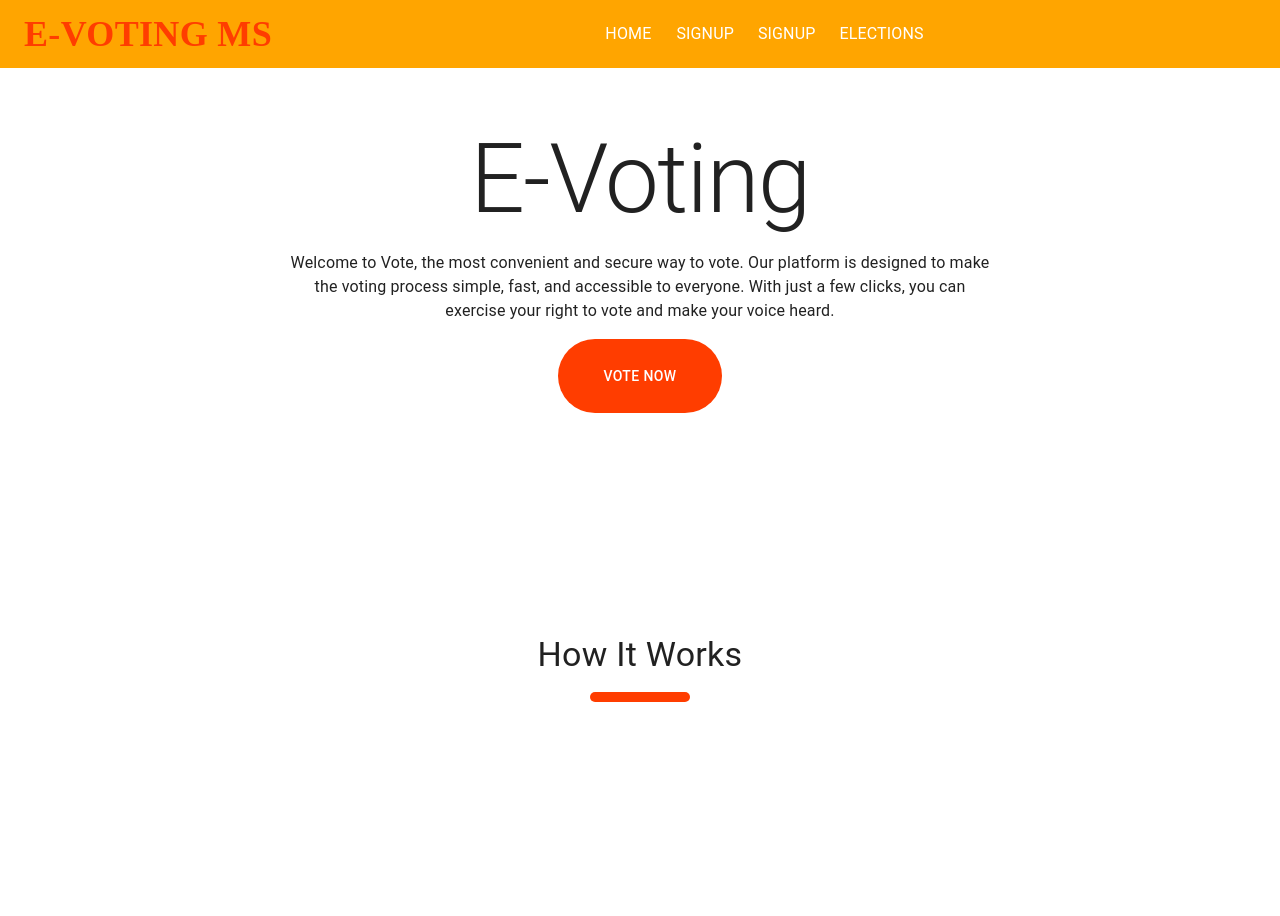
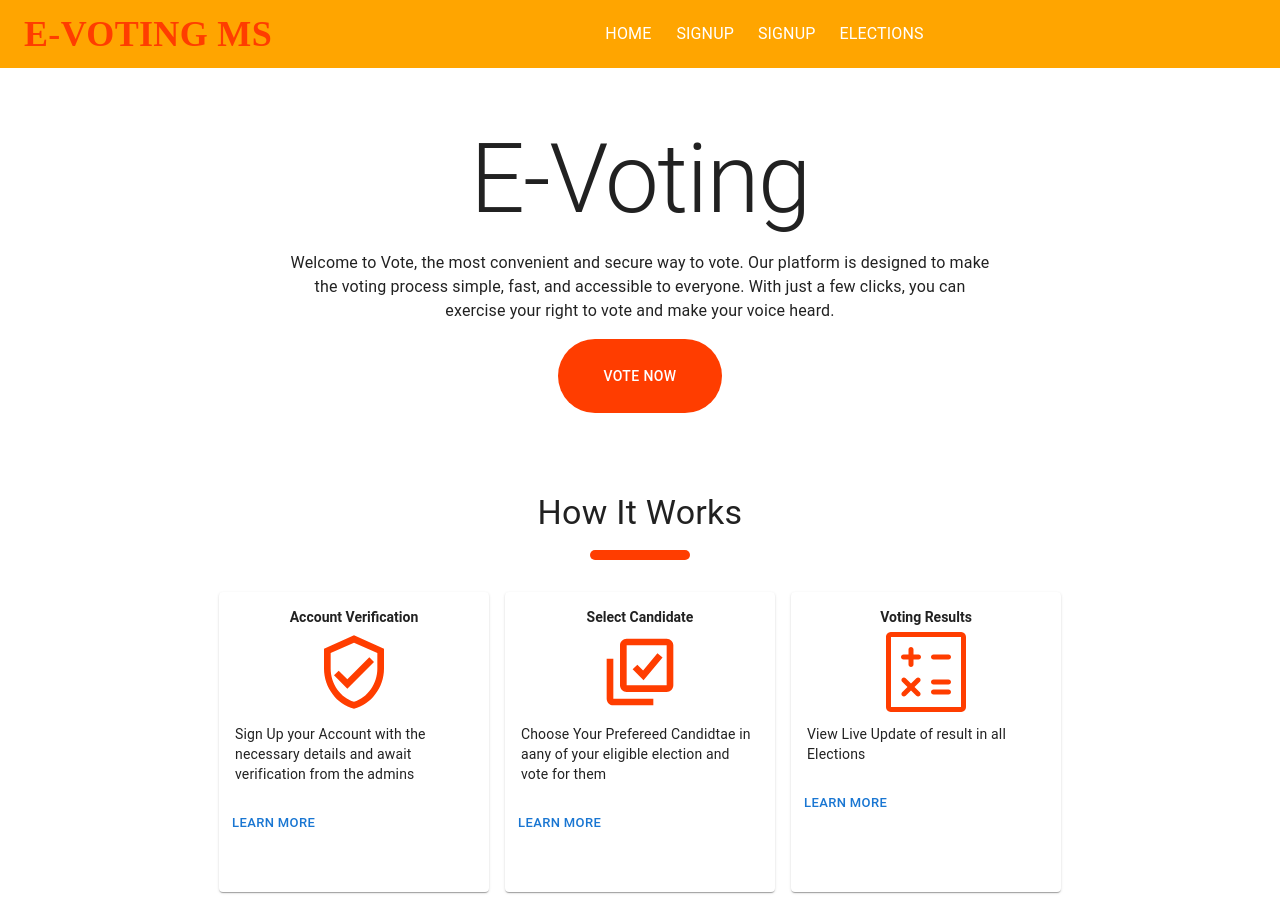
Before and after one commit to Sanctus-Peter/e-voting_system, a React (Create React App) app in the folder e_voting_app/: page / in a window 1280 px wide. Before the commit the page ends 868 px from the top, so only its background shows below. Built offline with nearby package versions, Linux system fonts and the light colour scheme.

Commit message:
Adding How it works

```diff
--- /dev/null
+++ b/e_voting_app/src/components/HowItWorksCard.jsx
@@ -0,0 +1,42 @@
+import React from 'react'
+import Card from '@mui/material/Card'
+import CardActions from '@mui/material/CardActions'
+import CardContent from '@mui/material/CardContent'
+import Button from '@mui/material/Button'
+import Typography from '@mui/material/Typography'
+
+function HowItWorksCard({ title, info, icon }) {
+  return (
+    <Card sx={{ width: 270, minHeight: 300 }}>
+      <CardContent sx={{ gap: 1 }}>
+        <Typography
+          sx={{ fontSize: 14, fontWeight: '600' }}
+          // color='text.secondary'
+          variant='h5'
+          textAlign={'center'}
+          gutterBottom
+        >
+          {title}
+        </Typography>
+        <Typography variant='h5' component='div'></Typography>
+        <Typography
+          flex={1}
+          sx={{ mb: 1.5 }}
+          display='flex'
+          justifyContent={'center'}
+          alignItems='center'
+          component='div'
+          color='text.secondary'
+        >
+          {icon}
+        </Typography>
+        <Typography variant='body2'>{info}</Typography>
+      </CardContent>
+      <CardActions>
+        <Button size='small'>Learn More</Button>
+      </CardActions>
+    </Card>
+  )
+}
+
+export default HowItWorksCard
--- a/e_voting_app/src/pages/Home.jsx
+++ b/e_voting_app/src/pages/Home.jsx
@@ -1,8 +1,12 @@
 import styled from '@emotion/styled'
-import { Button, Container, Grid, Typography } from '@mui/material'
+import { Button, Grid, Typography } from '@mui/material'
 import { Box } from '@mui/system'
 import React from 'react'
 import Header from '../components/Header'
+import HowItWorksCard from '../components/HowItWorksCard'
+import { MdOutlineVerifiedUser } from 'react-icons/md'
+import { BiSelectMultiple } from 'react-icons/bi'
+import { SlCalculator } from 'react-icons/sl'
 
 const CtaButton = styled(Button)`
   padding: 25px 45px;
@@ -36,6 +40,29 @@ function Home() {
       <HomeSection>
         <Typography variant='h4'>How It Works</Typography>
         <UnderLine />
+        <Box
+          display={'flex'}
+          flexWrap='wrap'
+          justifyContent={'space-around'}
+          gap={2}
+          mt={2}
+        >
+          <HowItWorksCard
+            title='Account Verification'
+            icon={<MdOutlineVerifiedUser color='#ff3d00' fontSize={'5em'} />}
+            info='Sign Up your Account with the necessary details and await verification from the admins'
+          />
+          <HowItWorksCard
+            title='Select Candidate'
+            icon={<BiSelectMultiple color='#ff3d00' fontSize={'5em'} />}
+            info='Choose Your Prefereed Candidtae in aany of your eligible election and vote for them'
+          />
+          <HowItWorksCard
+            icon={<SlCalculator color='#ff3d00' fontSize={'5em'} />}
+            title='Voting Results'
+            info={'View Live Update of result in all Elections '}
+          />
+        </Box>
       </HomeSection>
     </div>
   )
```
